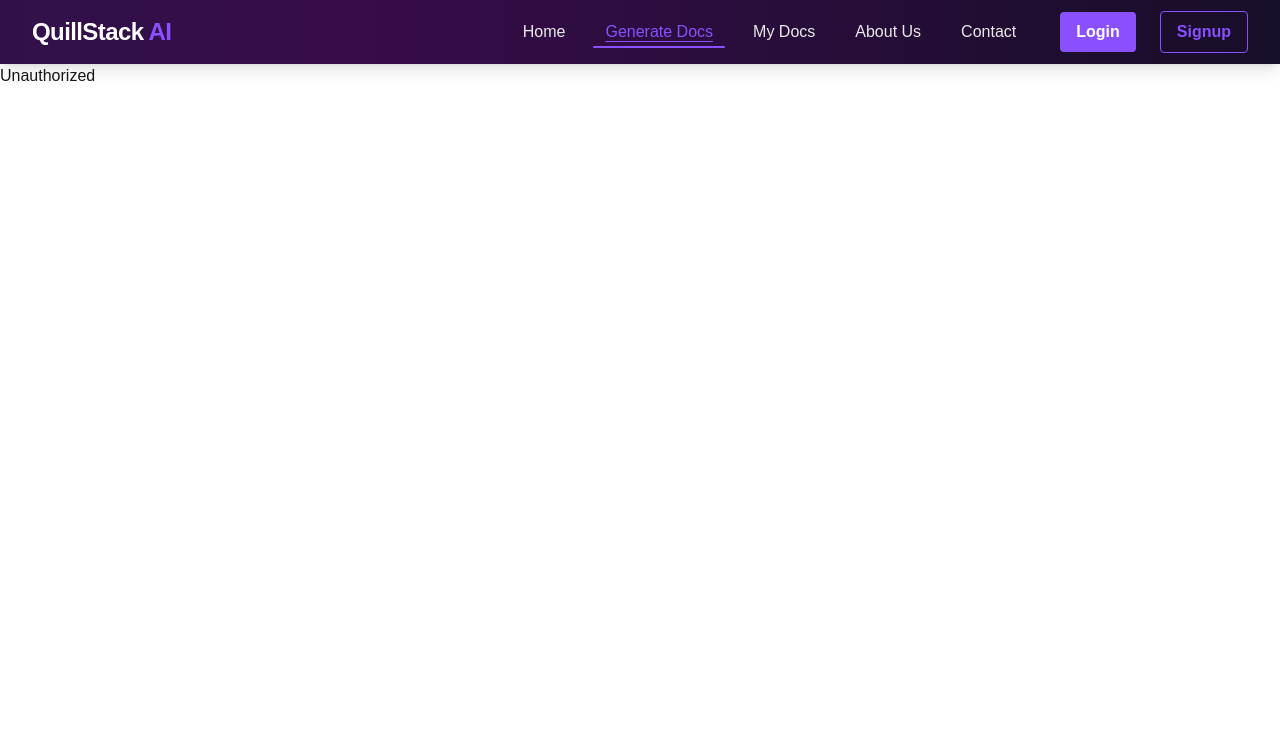
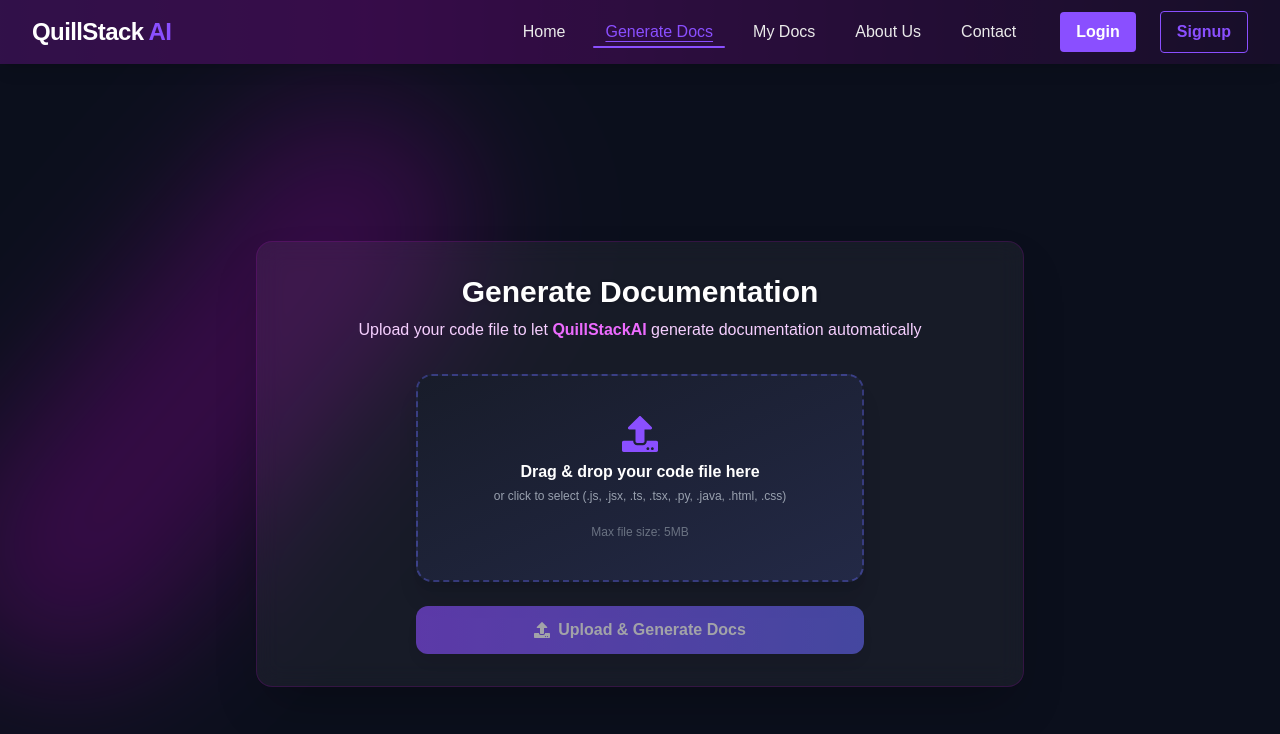
Before and after one commit to Aasthak07/QuillStack-AI, a Next.js app in the folder frontend/: page /generate-docs in a window 1280 px wide. Shown: the top 734 px of the page. Built offline with nearby package versions, Linux system fonts and the light colour scheme.

Commit message:
generate-docs

```diff
--- a/frontend/src/Components/FileUpload.jsx
+++ b/frontend/src/Components/FileUpload.jsx
@@ -74,6 +74,14 @@ export default function FileUpload({ onUploadSuccess }) {
 
   const handleUpload = async () => {
     if (!selectedFile) return;
+
+    const token = localStorage.getItem("token") || localStorage.getItem("userToken");
+    if (!token) {
+      setError("Please login first to generate documentation");
+      toast.error("Please login first to generate documentation");
+      return;
+    }
+
     setIsUploading(true);
     setError("");
     const formData = new FormData();
@@ -81,6 +89,7 @@ export default function FileUpload({ onUploadSuccess }) {
     try {
       const res = await fetch("http://localhost:5000/api/docs/upload", {
         method: "POST",
+        headers: { Authorization: `Bearer ${token}` },
         body: formData,
       });
       const data = await res.json();
--- a/frontend/src/app/(main)/generate-docs/page.jsx
+++ b/frontend/src/app/(main)/generate-docs/page.jsx
@@ -11,11 +11,16 @@ export default function GenerateDocsPage() {
   const [error, setError] = useState("");
 
   const token = localStorage.getItem("token");
-  if (!token) return <div>Unauthorized</div>;
 
   const handleUpload = async (e) => {
     e.preventDefault();
     setError("");
+
+    if (!token) {
+      setError("Please login first to generate documentation");
+      return;
+    }
+
     const formData = new FormData();
     formData.append("file", file);
 
@@ -56,6 +61,8 @@ export default function GenerateDocsPage() {
           }}
         ></div>
       </div>
+
+
       <motion.div
         className="relative z-10 w-full max-w-3xl bg-white/5 backdrop-blur-md rounded-2xl px-8 py-8 shadow-2xl border border-fuchsia-700/20"
         initial={{ opacity: 0, y: 40 }}
@@ -78,20 +85,7 @@ export default function GenerateDocsPage() {
         >
           Upload your code file to let <span className="text-fuchsia-400 font-semibold">QuillStackAI</span> generate documentation automatically
         </motion.p>
-        <form onSubmit={handleUpload} className="flex flex-col gap-4">
-          <input
-            type="file"
-            onChange={e => setFile(e.target.files[0])}
-            required
-            className="px-4 py-2 rounded-lg border border-fuchsia-700 bg-[#181C2A] text-white placeholder:text-fuchsia-400 focus:ring-2 focus:ring-fuchsia-700 focus:outline-none"
-          />
-          <button
-            type="submit"
-            className="px-4 py-2 bg-fuchsia-700 hover:bg-fuchsia-800 text-white rounded-lg font-semibold shadow transition"
-          >
-            Upload & Generate
-          </button>
-        </form>
+        <FileUpload onUploadSuccess={setDoc} />
         {error && <div className="mt-4 text-red-400 text-center">{error}</div>}
         <AnimatePresence>
           {doc && (
--- a/package.json
+++ /dev/null
@@ -1,5 +0,0 @@
-{
-  "dependencies": {
-    "docx": "^9.5.1"
-  }
-}
```
Also changed, not shown: 1 other file (tests, documents, lock files or other folders).
